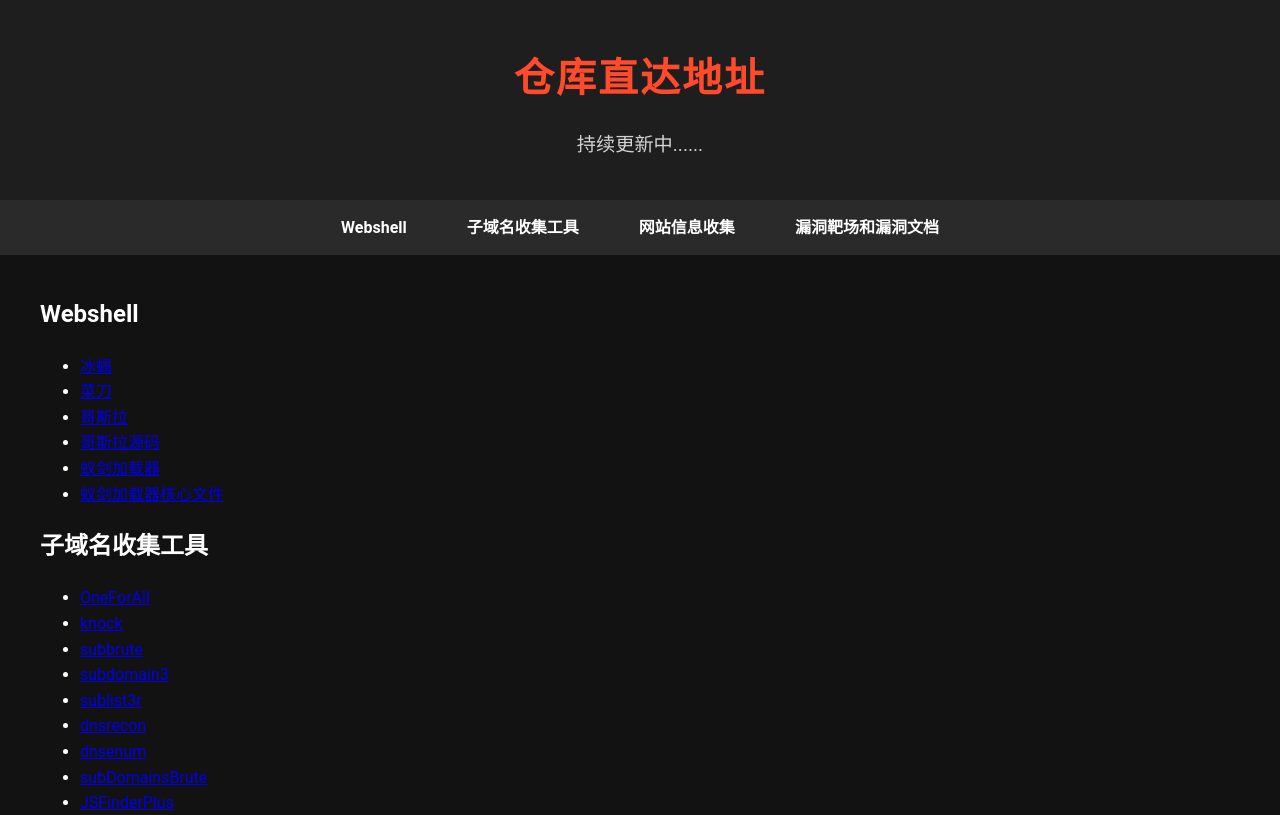
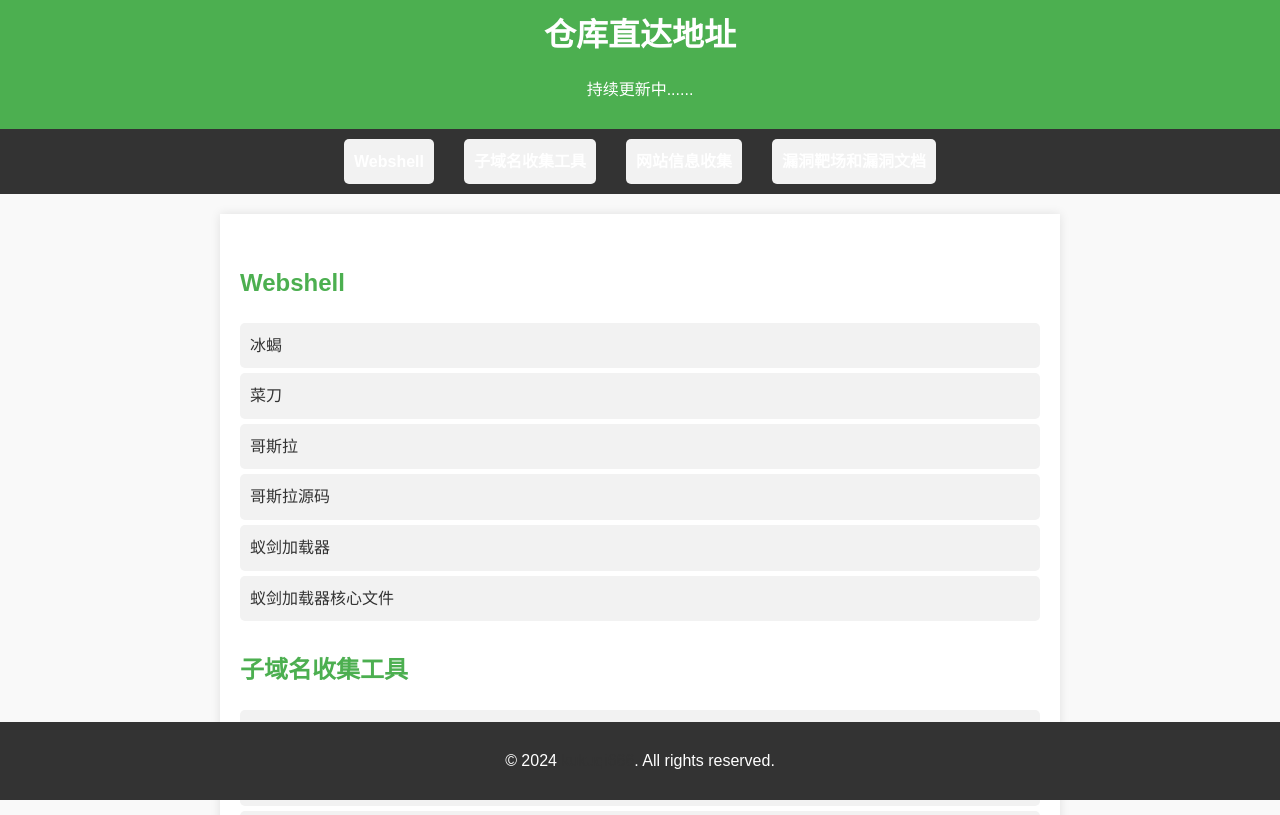
Before and after one commit to kukuqi666/Penetration-tools, a plain HTML site: page index.html in a window 1280 px wide. Shown: the top 815 px of the page. Drawn offline with Linux system fonts and the light colour scheme.

Commit message:
Update style.css

```diff
--- a/css/style.css
+++ b/css/style.css
@@ -1,49 +1,38 @@
-/* styles.css */
+/* Global styles */
 body {
-    font-family: 'Roboto', sans-serif;
+    font-family: Arial, sans-serif;
+    line-height: 1.6;
     margin: 0;
     padding: 0;
-    background-color: #121212;
-    color: #ffffff;
-    line-height: 1.6;
+    background-color: #f9f9f9;
+    color: #333;
 }
 
+/* Header styles */
 header {
-    background-color: #1e1e1e;
-    padding: 20px;
+    background-color: #4CAF50;
+    color: white;
+    padding: 10px 0;
     text-align: center;
-    box-shadow: 0 2px 5px rgba(0, 0, 0, 0.2);
 }
 
 header h1 {
-    font-size: 2.5em;
-    margin-bottom: 10px;
-    color: #ff4b2b;
-    letter-spacing: 2px;
-    text-transform: uppercase;
+    margin: 0;
 }
 
-header p {
-    font-size: 1.2em;
-    color: #d3d3d3;
-}
-
+/* Navigation styles */
 nav {
-    background-color: #2a2a2a;
-    text-align: center;
-    padding: 15px;
-    position: sticky;
-    top: 0;
-    z-index: 1000;
+    background-color: #333;
+    color: white;
+    padding: 10px 0;
 }
 
 nav ul {
     list-style: none;
+    padding: 0;
     margin: 0;
-    padding: 0;
     display: flex;
     justify-content: center;
-    flex-wrap: wrap;
 }
 
 nav ul li {
@@ -51,107 +40,62 @@ nav ul li {
 }
 
 nav ul li a {
-    color: #ffffff;
+    color: white;
     text-decoration: none;
     font-weight: bold;
-    padding: 10px 15px;
-    transition: background-color 0.3s ease;
-    border-radius: 5px;
 }
 
 nav ul li a:hover {
-    background-color: #ff4b2b;
+    text-decoration: underline;
 }
 
+/* Main content styles */
 main {
+    max-width: 800px;
+    margin: 20px auto;
+    background-color: #fff;
     padding: 20px;
-    max-width: 1200px;
-    margin: auto;
+    box-shadow: 0 0 10px rgba(0, 0, 0, 0.1);
 }
 
-.tool-section {
-    margin: 40px 0;
+h2 {
+    color: #4CAF50;
+    margin-top: 30px;
 }
 
-.tool-section h2 {
-    font-size: 2em;
-    margin-bottom: 20px;
-    color: #ff4b2b;
-    border-bottom: 2px solid #ff4b2b;
-    display: inline-block;
-    padding-bottom: 10px;
-    text-transform: uppercase;
+ul {
+    list-style: none;
+    padding: 0;
 }
 
-.cards {
-    display: grid;
-    grid-template-columns: repeat(auto-fill, minmax(250px, 1fr));
-    gap: 20px;
+ul li {
+    background-color: #f2f2f2;
+    margin: 5px 0;
+    padding: 10px;
+    border-radius: 5px;
+    transition: background-color 0.3s;
 }
 
-.card {
-    background-color: #1e1e1e;
-    padding: 20px;
-    border-radius: 10px;
-    box-shadow: 0 4px 10px rgba(0, 0, 0, 0.3);
-    transition: transform 0.3s ease, box-shadow 0.3s ease;
-    position: relative;
-    overflow: hidden;
+ul li:hover {
+    background-color: #e0e0e0;
 }
 
-.card:hover {
-    transform: translateY(-10px);
-    box-shadow: 0 8px 20px rgba(0, 0, 0, 0.4);
+a {
+    text-decoration: none;
+    color: #333;
 }
 
-.card h3 {
-    font-size: 1.5em;
-    margin-bottom: 10px;
-    color: #ffffff;
+a:hover {
+    text-decoration: underline;
 }
 
-.card p {
-    color: #b0b0b0;
-    font-size: 0.95em;
-    margin-bottom: 20px;
+/* Footer styles */
+footer {
+    text-align: center;
+    padding: 10px 0;
+    background-color: #333;
+    color: white;
+    position: fixed;
+    width: 100%;
+    bottom: 0;
 }
-
-.btn {
-    display: inline-block;
-    padding: 10px 20px;
-    background-color: #ff4b2b;
-    color: #ffffff;
-    text-decoration: none;
-    font-weight: bold;
-    border-radius: 5px;
-    transition: background-color 0.3s ease;
-    text-align: center;
-}
-
-.btn i {
-    margin-left: 8px;
-}
-
-.btn:hover {
-    background-color: #ff7f50;
-}
-
-footer {
-    background-color: #2a2a2a;
-    color: #d3d3d3;
-    text-align: center;
-    padding: 20px;
-    margin-top: 40px;
-    box-shadow: 0 -2px 5px rgba(0, 0, 0, 0.2);
-}
-
-footer a {
-    color: #ff4b2b;
-    text-decoration: none;
-    font-weight: bold;
-    margin: 0 10px;
-}
-
-footer a:hover {
-    text-decoration: underline;
-}
```
